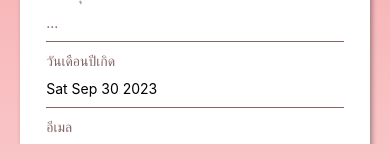
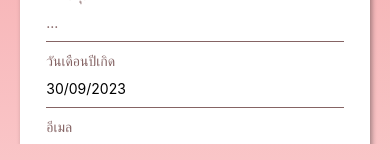
Before and after one commit to Phe-nix/BloodHubApp, a React Native app in the folder client/: screen /CreateAccount in a window 390 px wide. Shown: the part 650-810 px from the top of the page. Built offline with nearby package versions, Linux system fonts and the light colour scheme.

Commit message:
update regis

```diff
--- a/client/package.json
+++ b/client/package.json
@@ -26,6 +26,7 @@
     "@types/react-native-datepicker": "^1.7.3",
     "@types/react-navigation": "^3.4.0",
     "axios": "^1.5.1",
+    "date-fns": "^2.30.0",
     "expo": "~49.0.7",
     "expo-image-manipulator": "^11.5.0",
     "expo-image-picker": "^14.5.0",
--- a/client/src/screens/auth/CreateAccountScreen.tsx
+++ b/client/src/screens/auth/CreateAccountScreen.tsx
@@ -8,6 +8,7 @@ import { pickerSelectStyles } from "./auth.styles"; // Replace with the correct
 import axios from "axios";
 import DateTimePicker from "@react-native-community/datetimepicker";
 import RNPickerSelect from "react-native-picker-select";
+import { format } from "date-fns"; // Import date-fns for date formatting
 
 const CreateAccountScreen = ({ navigation, route }: any) => {
   const header = "ลงทะเบียน";
@@ -24,15 +25,15 @@ const CreateAccountScreen = ({ navigation, route }: any) => {
 
   const create = async () => {
     try {
-      const dobTimestamp = dob.getTime();
-      const { data: res } = await axios.post(
+        const dobFormatted = format(dob, "yyyy-MM-dd'T'HH:mm:ss.SSSxxx"); // Format the date
+        const { data: res } = await axios.post(
         "http://localhost:3000/auth/register",
         {
           prefix: prefix,
           firstName: firstName,
           lastName: lastName,
           password: password,
-          dob: dobTimestamp,
+          dob: dobFormatted,
           email: email,
           citizenId: citizenId,
           citizenBack: citizenBack,
@@ -130,12 +131,11 @@ const CreateAccountScreen = ({ navigation, route }: any) => {
                   <Text style={{ marginTop: 10, color: "#856464" }}>
                     วันเดือนปีเกิด
                   </Text>
-
                   <TextInput
                     style={[styles.input]}
                     placeholder="..."
                     placeholderTextColor="#856464"
-                    value={dob.toDateString()} // Format the date as a string
+                    value={format(dob, "dd/MM/yyyy")} // Format the date as "dd/MM/yyyy"
                     onTouchStart={toggleDatePicker}
                   />
                   {showDatePicker && (
--- a/client/src/screens/auth/SignInScreen.tsx
+++ b/client/src/screens/auth/SignInScreen.tsx
@@ -33,8 +33,8 @@ const SignInScreen = ({ navigation }: any) => {
 
       await AsyncStorage.setItem("token", res.access_token);
       await AsyncStorage.setItem("userId", res.access_token);
-
       navigation.navigate("App");
+      console.log(res)
     } catch (error) {
       console.log(error);
     }
--- a/client/src/screens/auth/SignUpScreen.tsx
+++ b/client/src/screens/auth/SignUpScreen.tsx
@@ -20,7 +20,6 @@ export const SignUpScreen = ({ navigation }: any) => {
       setPasswordError("รหัสผ่านไม่ตรงกัน");
       return;
     }
-
     // Pass citizenId and password as parameters to the next screen
     navigation.navigate("CreateAccount", {
       citizenId: citizenId,
```
Also changed, not shown: 2 other files (tests, documents, lock files or other folders).
